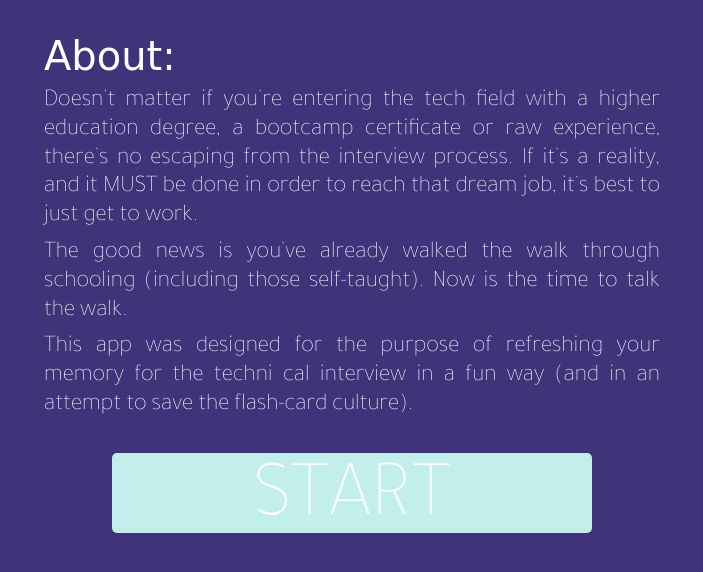
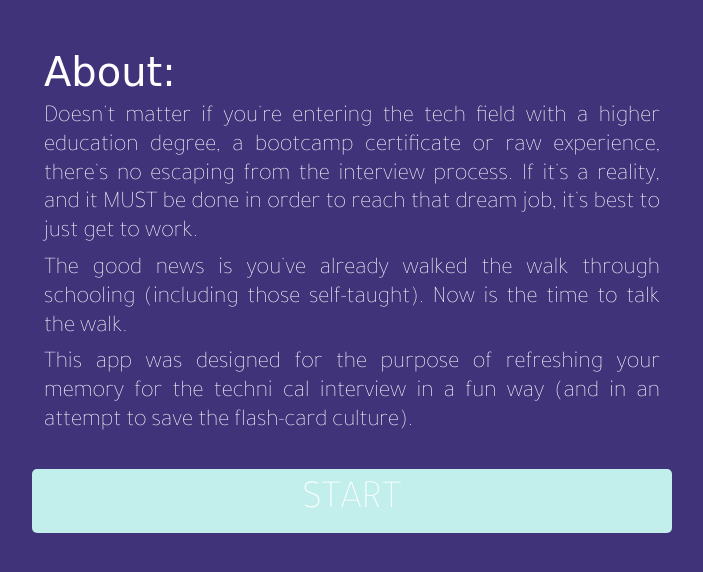
Before and after one commit to sabinaTT/talk-the-walk, a Django app: page /about/ in a window 1280 px wide. Shown: the top 572 px of the page, without its empty margins (288-991 px from the left). Run offline with Django 4.2, Linux system fonts and the light colour scheme; some web fonts are replaced.

Commit message:
style start button in about page

```diff
--- a/main_app/static/styles/styles.css
+++ b/main_app/static/styles/styles.css
@@ -23,8 +23,16 @@ p {
 .start_btn {
     color: black;
 }
-#nav_bar {
+#abt_start_btn {
+    color: black;
+    border-radius: 5PX;
+    border: none;
+    font-family: 'tajawal', sans-serif;
+    padding: 0.5rem;
+}
+nav {
     font-family: 'Tajawal', sans-serif;
+    padding: 0.5rem;
 }
 a:link, a:visited, a:hover, a:active {
     text-decoration: none;
--- a/main_app/templates/about.html
+++ b/main_app/templates/about.html
@@ -24,7 +24,7 @@
     </div>
     <br />
     <div class="row d-flex justify-content-center">
-            <button style='background-color: #C2EFEB'id='start_btn' class="col-sm-6 h1"><a href='/login' class='start_btn'>START</a></button>
+            <button style='background-color: #C2EFEB'id='abt_start_btn' class="col-sm-6 h1"><a href='/login' class='start_btn'>START</a></button>
     </div>
 </div>
 {% endblock %}
--- a/main_app/templates/base.html
+++ b/main_app/templates/base.html
@@ -23,16 +23,17 @@
     </div> -->
     <div class="row">
         <nav class='h3'>
-    </div>
+
 
     {% if user.is_authenticated %}
 
-        <span><a href='{% url "logout" %}'>Logout</a></span>
-        <span><a href='{% url "list_stacks" %}'>My Stacks</a></span>
-        <span><a href='{% url "questions_index" %}'>My Questions</a></span>
+        <span><a href='{% url "logout" %}'>Logout</a></span> |
+        <span><a href='{% url "list_stacks" %}'>My Stacks</a></span> |
+        <span><a href='{% url "questions_index" %}'>My Questions</a></span> |
         {% endif %}
 
     </nav>
+</div>
 </div>
 
 
```
